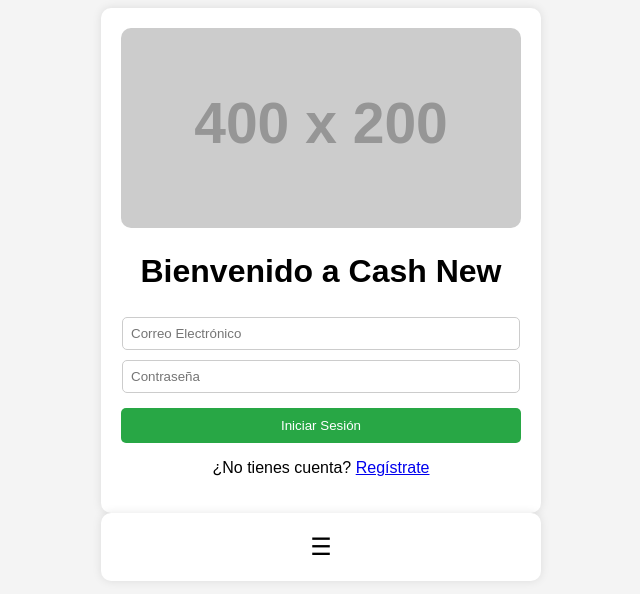
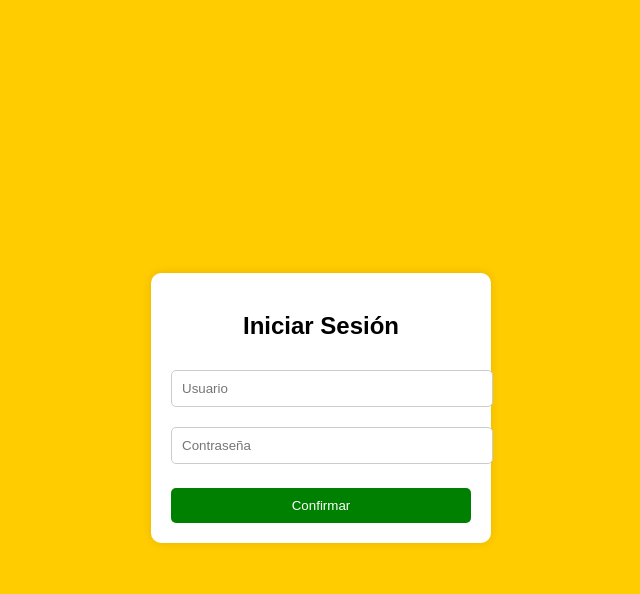
Before and after one commit to Brian95s/Cash_new_project, a plain HTML site: page index.html in a window 1280 px wide. Shown: the whole page, without its empty margins (319-959 px from the left). Drawn offline with Linux system fonts and the light colour scheme; placeholder pictures from the web are drawn by us.

Commit message:
Update index.html

```diff
--- a/index.html
+++ b/index.html
@@ -1,82 +1,63 @@
-<!DOCTYPE html><html lang="es">
+<!DOCTYPE html>
+<html lang="es">
 <head>
     <meta charset="UTF-8">
     <meta name="viewport" content="width=device-width, initial-scale=1.0">
-    <title>Cash New - Inversión Segura</title>
+    <title>Iniciar Sesión - ProfitLink</title>
     <style>
         body {
+            display: flex;
+            justify-content: center;
+            align-items: center;
+            height: 100vh;
+            background-color: #ffcc00;
             font-family: Arial, sans-serif;
-            background-color: #f4f4f4;
-            text-align: center;
         }
-        .container {
-            width: 90%;
-            max-width: 400px;
-            margin: auto;
+        .login-container {
             background: white;
             padding: 20px;
             border-radius: 10px;
             box-shadow: 0 0 10px rgba(0, 0, 0, 0.1);
+            width: 300px;
+            text-align: center;
         }
-        .menu {
-            display: none;
-            list-style: none;
-            padding: 0;
+        .login-container h2 {
+            margin-bottom: 20px;
         }
-        .menu-toggle {
-            cursor: pointer;
-            font-size: 24px;
-        }
-        .menu.show {
-            display: block;
-        }
-        img {
+        input {
             width: 100%;
-            border-radius: 10px;
+            padding: 10px;
+            margin: 10px 0;
+            border: 1px solid #ccc;
+            border-radius: 5px;
         }
         button {
-            background-color: #28a745;
+            width: 100%;
+            padding: 10px;
+            background: green;
             color: white;
             border: none;
-            padding: 10px;
-            width: 100%;
             border-radius: 5px;
             cursor: pointer;
-            margin-top: 10px;
         }
-        input {
-            width: 95%;
-            padding: 8px;
-            margin: 5px 0;
-            border: 1px solid #ccc;
-            border-radius: 5px;
+        button:hover {
+            background: darkgreen;
+        }
+        .error-message {
+            color: red;
+            font-size: 14px;
         }
     </style>
 </head>
 <body>
-    <div class="container">
-        <img src="https://via.placeholder.com/400x200" alt="Inversión Segura">
-        <h1>Bienvenido a Cash New</h1>
-        <input type="text" placeholder="Correo Electrónico">
-        <input type="password" placeholder="Contraseña">
-        <button>Iniciar Sesión</button>
-        <p>¿No tienes cuenta? <a href="#">Regístrate</a></p>
-    </div><div class="container">
-    <span class="menu-toggle">☰</span>
-    <ul class="menu">
-        <li>Perfil</li>
-        <li>Depósitos</li>
-        <li>Retiros</li>
-        <li>Referidos</li>
-        <li>Términos y Condiciones</li>
-    </ul>
-</div>
-
-<script>
-    document.querySelector('.menu-toggle').addEventListener('click', function() {
-        document.querySelector('.menu').classList.toggle('show');
-    });
-</script>
-
+    <div class="login-container">
+        <h2>Iniciar Sesión</h2>
+        <form action="LoginServlet" method="post">
+            <input type="text" name="usuario" placeholder="Usuario" required>
+            <input type="password" name="password" placeholder="Contraseña" required>
+            <p class="error-message" id="error-message"></p>
+            <button type="submit">Confirmar</button>
+        </form>
+    </div>
 </body>
 </html>
```
